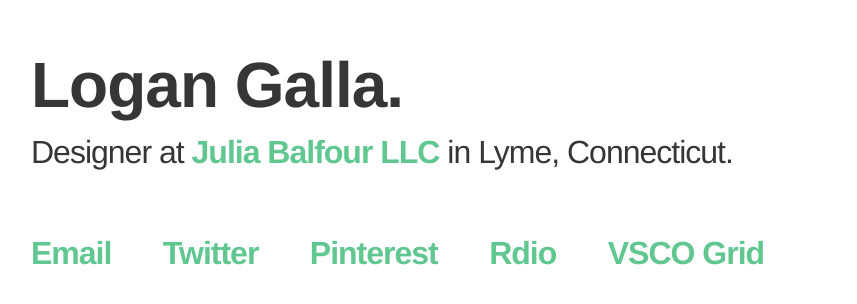
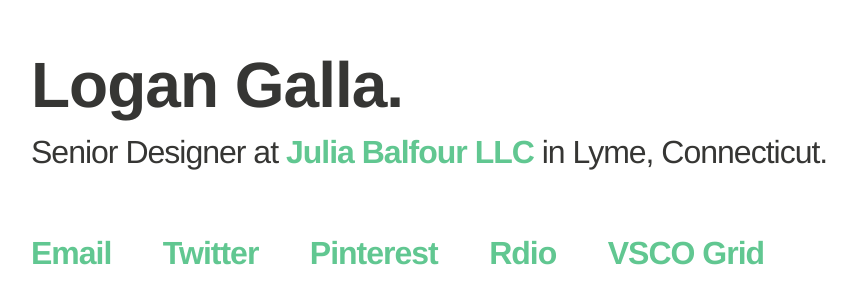
Before and after one commit to logangalla/logangalla.github.io, a plain HTML site: page index.html in a window 1280 px wide. Shown: the part 232-536 px from the top of the page, without its empty margins (193-1050 px from the left). Drawn offline with Linux system fonts and the light colour scheme.

Commit message:
Senior Designer

```diff
--- a/index.html
+++ b/index.html
@@ -20,7 +20,7 @@
 		<div class="container">
 			<div class="content">
 				<h1>Logan Galla.</h1>
-				<p>Designer at <a href="http://www.juliabalfour.com" target="blank">Julia Balfour LLC</a> in Lyme, Connecticut.</p>
+				<p>Senior Designer at <a href="http://www.juliabalfour.com" target="blank">Julia Balfour LLC</a> in Lyme, Connecticut.</p>
 				<ul class="nav">
 					<li><a href="mailto:logan@logangalla.com">Email</a></li>
 					<li><a href="http://twitter.com/logangalla" target="_blank">Twitter</a></li>
```
